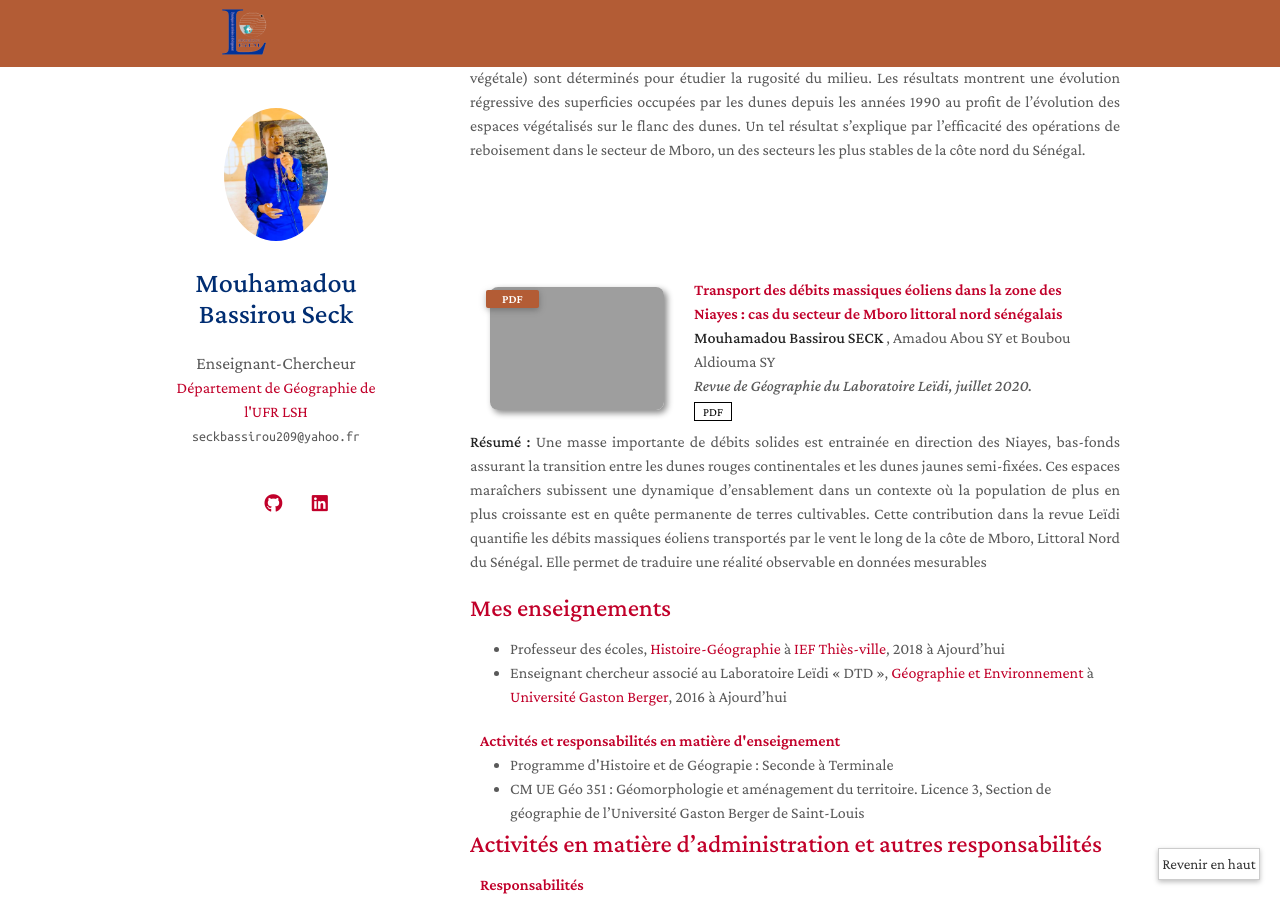
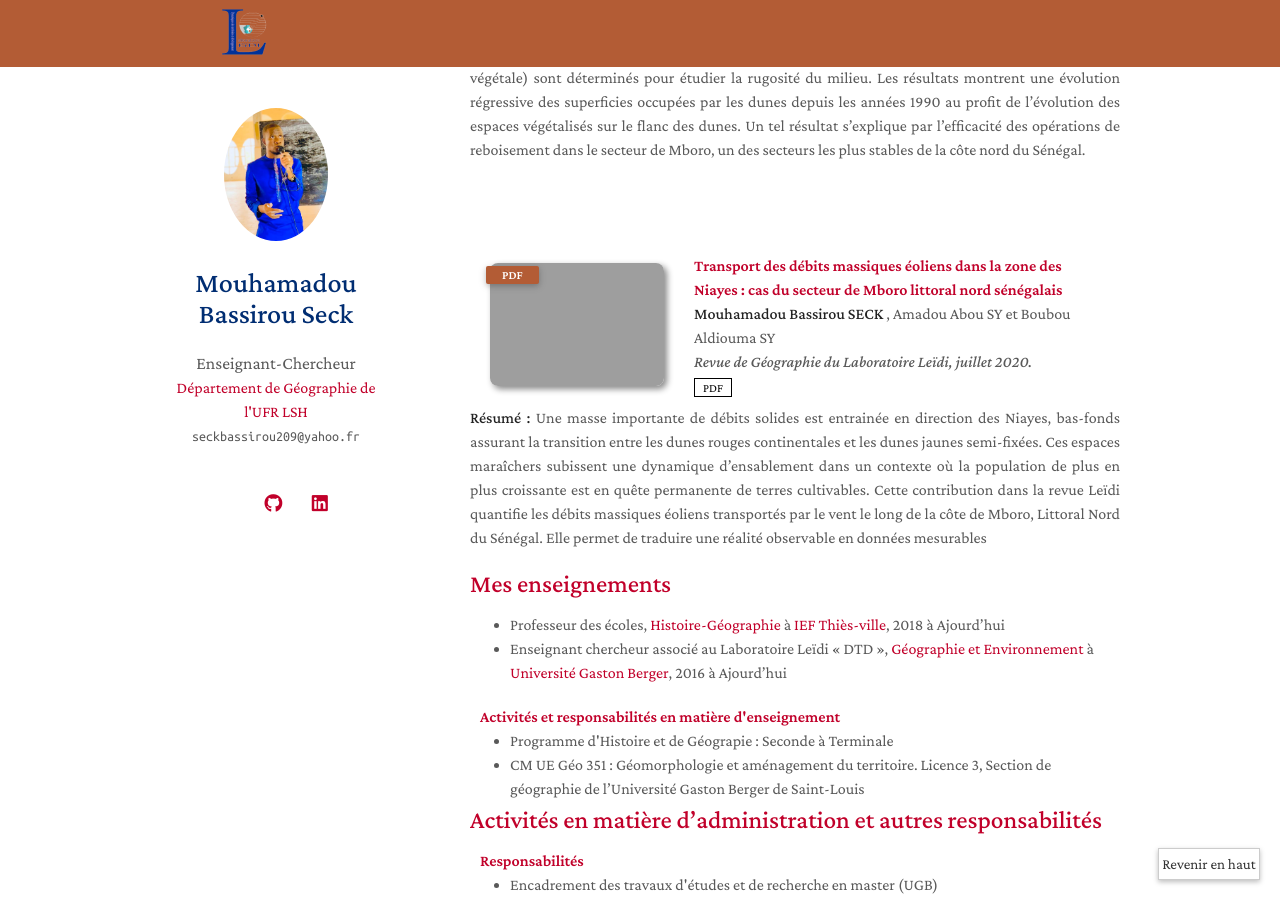
Before and after one commit to Bassmbacke/researchpage, a Jekyll site: the page built from index.md, in a window 1280 px wide and 900 px high, scrolled down 1283 px. Built offline with Jekyll 4.4.1, drawn with Linux system fonts in a browser that asks for light colours; nearby versions of some CDN libraries; comment, search, counter and statistics services are not loaded; a style sheet for code colours, icons or effects is not loaded; our own code applies the rules of GitHub Pages for plain Markdown files.

Commit message:
Update publications.md

```diff
--- a/_includes/publications.md
+++ b/_includes/publications.md
@@ -104,8 +104,7 @@
 
 <p style="text-align: justify"><strong> Résumé : </strong>Cette contribution quantifie l’évolution spatiale du paysage dunaire en s’appuyant sur la cartographie de la végétation dans le secteur de Mboro où sévit un risque érosif lié à la déflation éolienne. Les aires occupées par la végétation sont évaluées et les indices végétaux (NDVI, biomasse végétale) sont déterminés pour étudier la rugosité du milieu. Les résultats montrent une évolution régressive des superficies occupées par les dunes depuis les années 1990 au profit de l’évolution des espaces végétalisés sur le flanc des dunes. Un tel résultat s’explique par l’efficacité des opérations de reboisement dans le secteur de Mboro, un des secteurs les plus stables de la côte nord du Sénégal.</p>
  <li>
- <br><br><br><br>
-
+ <br><br><br>
 <div class="pub-row">
   <div class="col-sm-3 abbr" style="position: relative;padding-right: 15px;padding-left: 15px;">
     <img src="https://bassmbacke.github.io/researchpage/assets/img/article1.png" class="teaser img-fluid z-depth-1">
```
